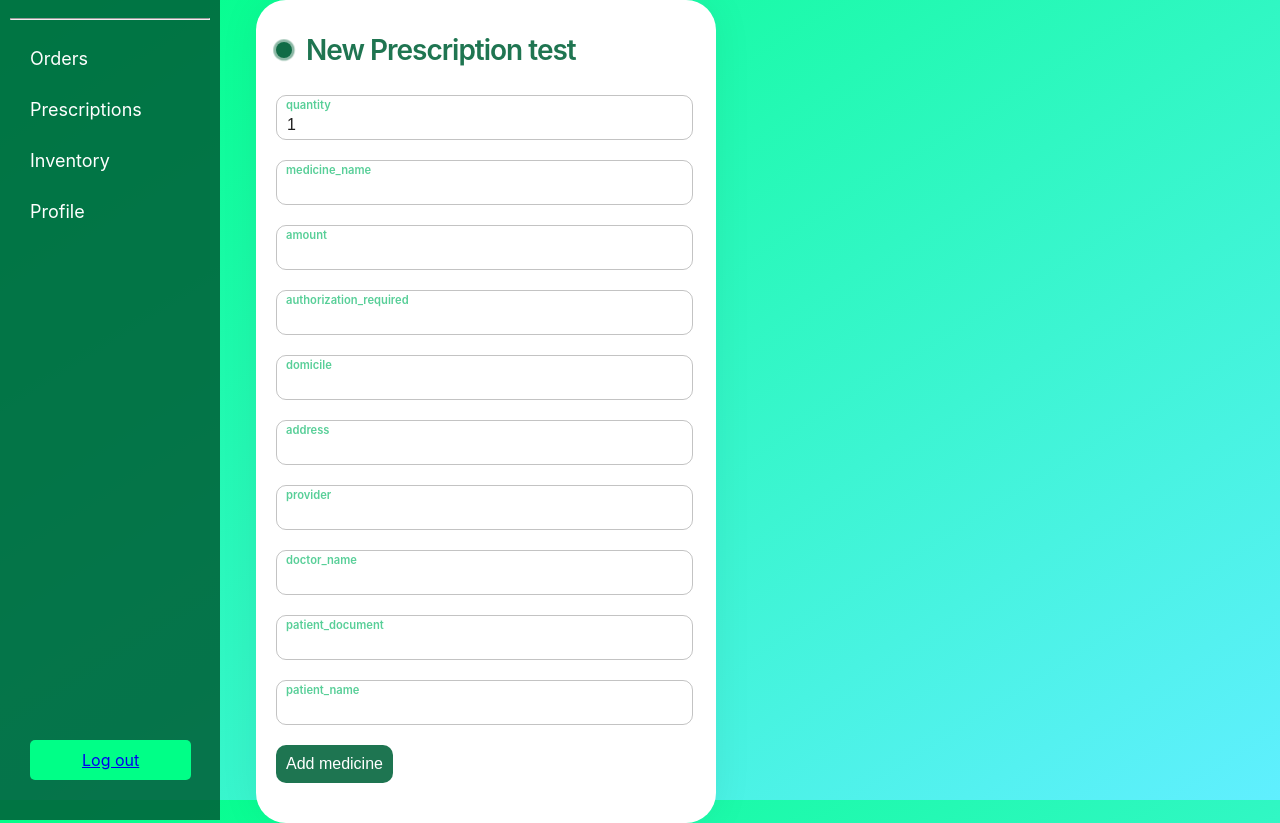
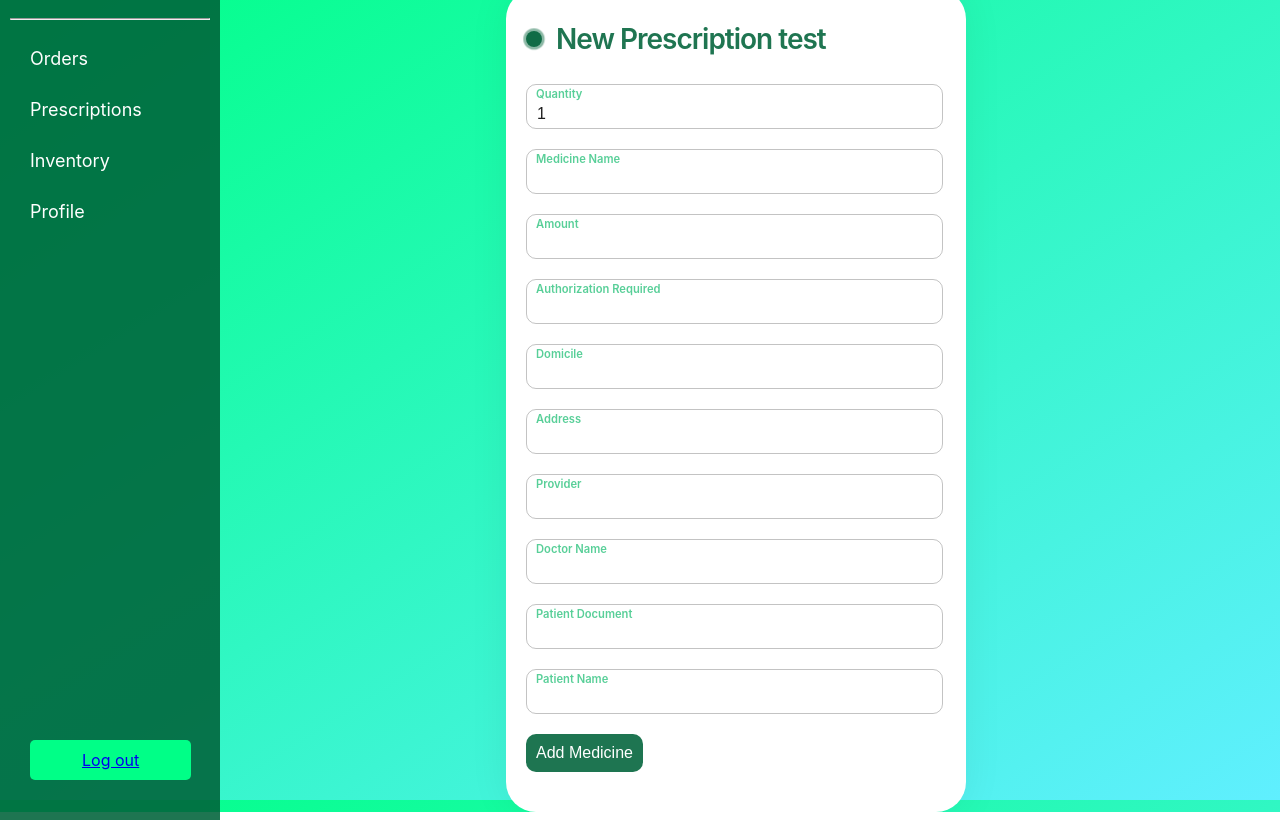
Before and after one commit to JessicaDMunozO/ieti-frontend, a React (Create React App) app: page /newPrescription in a window 1280 px wide. Shown: the top 823 px of the page. Built offline with nearby package versions, Linux system fonts and the light colour scheme.

Commit message:
Corrección de errores

```diff
--- a/src/components/Prescriptions/Prescriptions.css
+++ b/src/components/Prescriptions/Prescriptions.css
@@ -1,4 +1,4 @@
-.bodyAddMedicine {
+.bodyCreatePrescriptions {
     margin-left: 250px;
     height: 100vh;
     display: flex;
--- a/src/components/Prescriptions/Prescriptions.jsx
+++ b/src/components/Prescriptions/Prescriptions.jsx
@@ -5,9 +5,6 @@ import axios from "axios";
 import "../../components/Prescriptions/Prescriptions.css"
 
 const Prescriptions = () => {
-    const [medicine_name, setMedicineName] = useState("");
-    const [amount, setAmount] = useState("");
-    const [authorization_required, setAuthorizationRequired] = useState("");
     const [domicile, setDomicile] = useState("");
     const [address, setAddress] = useState("");
     const [provider, setProvider] = useState("");
@@ -19,21 +16,6 @@ const Prescriptions = () => {
 
 
     const localStorageToken = localStorage.getItem("token");
-
-    const handleMedicineNameChange = (event) => {
-        const value = event.target.value;
-        setMedicineName(value);
-    };
-
-    const handleAmountChange = (event) => {
-        const value = event.target.value;
-        setAmount(value);
-    };
-
-    const handleAuthorizationRequiredChange = (event) => {
-        const value = event.target.value;
-        setAuthorizationRequired(value);
-    };
 
     const handleDomicileChange = (event) => {
         const value = event.target.value;
@@ -75,7 +57,10 @@ const Prescriptions = () => {
         const value = parseInt(event.target.value, 10);
         setMedicineQuantity(value);
 
-        const newMedicines = Array.from({ length: value }, (_, i) => medicines[i] || { medicine_name: "", amount: "", authorization_required: "" });
+        const newMedicines = Array.from({ length: value }, (_, i) => medicines[i] || {
+            medicine_name: "",
+            amount: "",
+            authorization_required: "" });
         setMedicines(newMedicines);
     };
 
@@ -86,9 +71,11 @@ const Prescriptions = () => {
         const token = JSON.parse(localStorageToken).token;
         const baseURL = "http://localhost:80/db/orders/new";
         const json = JSON.stringify({
-            "medicine_name": medicine_name,
-            "amount": amount,
-            "authorization_required": authorization_required,
+            "medicines": medicines.map(medicine => ({
+                medicine_name: medicine.medicine_name,
+                amount: medicine.amount,
+                authorization_required: medicine.authorization_required
+            })),
             "domicile": domicile,
             "address": address,
             "provider": provider,
@@ -116,49 +103,49 @@ const Prescriptions = () => {
                 <p className="title">New Prescription test</p>
                 <label>
                     <input className="input" type="number" required="" value={medicineQuantity} onChange={handleMedicineQuantityChange} />
-                    <span>quantity</span><br></br>
+                    <span>Quantity</span><br></br>
                 </label>
                 {medicines.map((medicine, index) => (
                     <div key={index}>
                         <label>
                             <input className="input" type="text" required="" value={medicine.medicine_name} onChange={(e) => handleMedicineChange(index, 'medicine_name', e.target.value)} />
-                            <span>medicine_name</span><br></br>
+                            <span>Medicine Name</span><br></br>
                         </label>
                         <label>
                             <input className="input" type="text" required="" value={medicine.amount} onChange={(e) => handleMedicineChange(index, 'amount', e.target.value)} />
-                            <span>amount</span><br></br>
+                            <span>Amount</span><br></br>
                         </label>
                         <label>
                             <input className="input" type="text" required="" value={medicine.authorization_required} onChange={(e) => handleMedicineChange(index, 'authorization_required', e.target.value)} />
-                            <span>authorization_required</span><br></br>
+                            <span>Authorization Required</span><br></br>
                         </label>
                     </div>
                 ))}
                 <label>
                     <input className="input" type="text" required="" value={domicile} onChange={handleDomicileChange} />
-                    <span>domicile</span><br></br>
+                    <span>Domicile</span><br></br>
                 </label>
                 <label>
                     <input className="input" type="text" required="" value={address} onChange={handleAddressChange} />
-                    <span>address</span><br></br>
+                    <span>Address</span><br></br>
                 </label>
                 <label>
                     <input className="input" type="text" required="" value={provider} onChange={handleProviderChange} />
-                    <span>provider</span><br></br>
+                    <span>Provider</span><br></br>
                 </label>
                 <label>
                     <input className="input" type="text" required="" value={doctor_name} onChange={handleDoctorNameChange} />
-                    <span>doctor_name</span><br></br>
+                    <span>Doctor Name</span><br></br>
                 </label>
                 <label>
                     <input className="input" type="text" required="" value={patient_document} onChange={handlePatientDocumentChange} />
-                    <span>patient_document</span><br></br>
+                    <span>Patient Document</span><br></br>
                 </label>
                 <label>
                     <input className="input" type="text" required="" value={patient_name} onChange={handlePatientNameChange} />
-                    <span>patient_name</span><br></br>
+                    <span>Patient Name</span><br></br>
                 </label>
-                <button className="submit">Add medicine</button>
+                <button className="submit">Add Medicine</button>
             </form>
         </div>
     );
```
